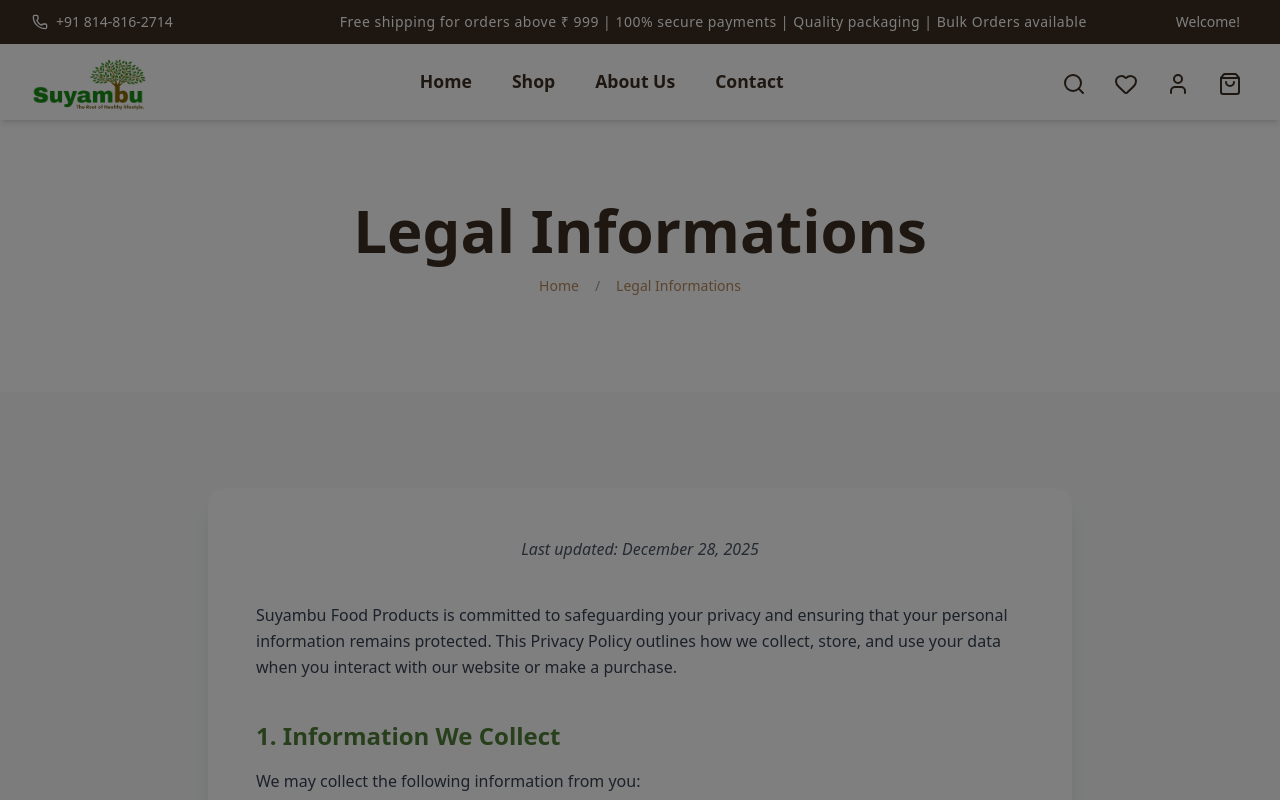
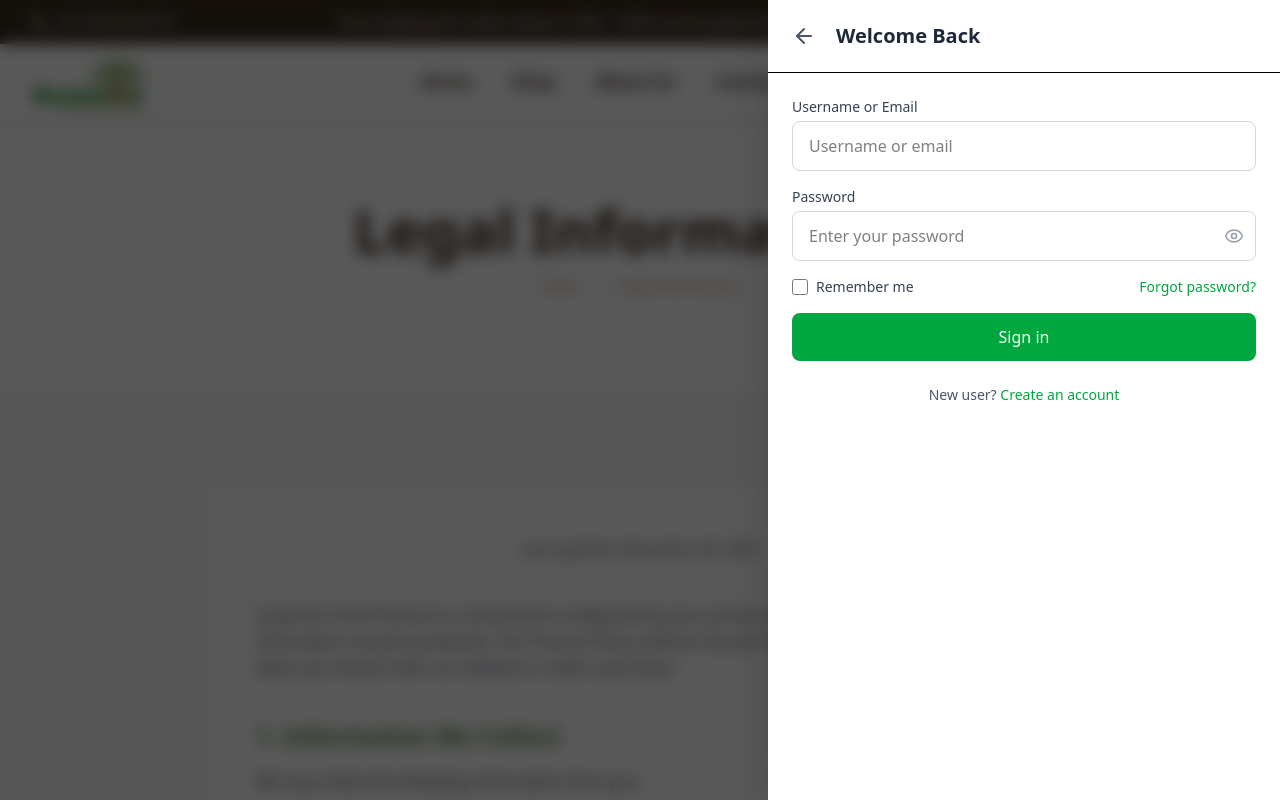
Before and after one commit to SanjayRavichandran-Mscss/suyambufoodproducts_vpshost, a React (Vite) app in the folder client/: page /legal-info in a window 1280 px wide. Both pictures are taken after a click on the button 1126 px from the left and 84 px from the top of the page. Shown: the top 800 px of the page. Built offline with nearby package versions, Linux system fonts and the light colour scheme; no server answers.

Commit message:
side panel not working issue fixed in legalinfo

```diff
--- a/client/src/components/CustomerComponents/LegalInfo.jsx
+++ b/client/src/components/CustomerComponents/LegalInfo.jsx
@@ -5,15 +5,10 @@ import axios from "axios";
 import Swal from "sweetalert2";
 import Header from "./Header";
 import Footer from "./Footer";
-
-function decodeCustomerId(encodedId) {
-  try {
-    return atob(encodedId);
-  } catch {
-    console.error("Error decoding customerId:", encodedId);
-    return null;
-  }
-}
+import CustomerLogin from "../Authentication/CustomerLogin";
+import CustomerRegister from "../Authentication/CustomerRegister";
+import Cart from "./Cart";
+import MyOrders from "./MyOrders";
 
 export default function PrivacyPolicy() {
   const navigate = useNavigate();
@@ -21,12 +16,20 @@ export default function PrivacyPolicy() {
   const [cartItems, setCartItems] = useState([]);
   const [loading, setLoading] = useState(true);
 
+  // Modal states for side panels
+  const [showAuthModal, setShowAuthModal] = useState(null); // "login" | "register" | null
+  const [modalAnimation, setModalAnimation] = useState("");
+  const [showCartModal, setShowCartModal] = useState(false);
+  const [cartAnimation, setCartAnimation] = useState("");
+  const [showOrdersModal, setShowOrdersModal] = useState(false);
+  const [ordersAnimation, setOrdersAnimation] = useState("");
+
   const customerId = localStorage.getItem("customerId");
 
   const showMessage = (msg, icon = "success") => {
     Swal.fire({
       text: msg,
-      icon: icon,
+      icon,
       toast: true,
       position: "bottom-end",
       timer: 2000,
@@ -89,20 +92,74 @@ export default function PrivacyPolicy() {
     }
   };
 
+  // Header button handlers
   const handleLoginClick = () => {
-    window.openLoginPanel?.();
+    setModalAnimation("slide-in");
+    setShowAuthModal("login");
   };
 
   const handleRegisterClick = () => {
-    window.openRegisterPanel?.();
+    setModalAnimation("slide-in");
+    setShowAuthModal("register");
   };
 
   const handleCartClick = () => {
-    if (!customerData) handleLoginClick();
+    if (!customerData) {
+      handleLoginClick();
+      return;
+    }
+    setCartAnimation("slide-in");
+    setShowCartModal(true);
   };
 
   const handleOrdersClick = () => {
-    if (!customerData) handleLoginClick();
+    if (!customerData) {
+      handleLoginClick();
+      return;
+    }
+    setOrdersAnimation("slide-in");
+    setShowOrdersModal(true);
+  };
+
+  // Close handlers
+  const closeAuthModal = () => {
+    setModalAnimation("slide-out");
+    setTimeout(() => {
+      setShowAuthModal(null);
+      setModalAnimation("");
+    }, 300);
+  };
+
+  const closeCartModal = () => {
+    setCartAnimation("slide-out");
+    setTimeout(() => {
+      setShowCartModal(false);
+      setCartAnimation("");
+    }, 300);
+  };
+
+  const closeOrdersModal = () => {
+    setOrdersAnimation("slide-out");
+    setTimeout(() => {
+      setShowOrdersModal(false);
+      setOrdersAnimation("");
+    }, 300);
+  };
+
+  const switchToRegister = () => {
+    setModalAnimation("fade-out");
+    setTimeout(() => {
+      setShowAuthModal("register");
+      setModalAnimation("fade-in");
+    }, 300);
+  };
+
+  const switchToLogin = () => {
+    setModalAnimation("fade-out");
+    setTimeout(() => {
+      setShowAuthModal("login");
+      setModalAnimation("fade-in");
+    }, 300);
   };
 
   if (loading) {
@@ -340,6 +397,80 @@ export default function PrivacyPolicy() {
       </main>
 
       <Footer />
+
+      {/* Authentication Side Panel */}
+      {showAuthModal && (
+        <div
+          className={`fixed inset-0 z-50 transition-opacity duration-300 ${
+            modalAnimation.includes("in") ? "bg-black/30 backdrop-blur-sm" : "bg-transparent"
+          } ${modalAnimation.includes("in") ? "opacity-100" : "opacity-0 pointer-events-none"}`}
+          onClick={closeAuthModal}
+        >
+          <div
+            className={`absolute right-0 top-0 h-full w-full sm:w-96 md:w-4/5 lg:w-3/5 xl:w-2/5 bg-white shadow-2xl transform transition-transform duration-300 ${
+              modalAnimation === "slide-in" || modalAnimation === "fade-in" ? "translate-x-0" : "translate-x-full"
+            } overflow-y-auto`}
+            onClick={(e) => e.stopPropagation()}
+          >
+            <div className="h-full flex flex-col">
+              <div className={`transition-opacity duration-300 ${modalAnimation.includes("fade") ? (modalAnimation === "fade-in" ? "opacity-100" : "opacity-0") : "opacity-100"}`}>
+                {showAuthModal === "login" ? (
+                  <CustomerLogin onRegisterClick={switchToRegister} onClose={closeAuthModal} />
+                ) : (
+                  <CustomerRegister onLoginClick={switchToLogin} onClose={closeAuthModal} />
+                )}
+              </div>
+            </div>
+          </div>
+        </div>
+      )}
+
+      {/* Cart Side Panel */}
+      {showCartModal && customerData && (
+        <div
+          className={`fixed inset-0 z-50 transition-opacity duration-300 ${
+            cartAnimation === "slide-in" ? "bg-black/30 backdrop-blur-sm" : "bg-transparent"
+          } ${cartAnimation === "slide-in" ? "opacity-100" : "opacity-0 pointer-events-none"}`}
+          onClick={closeCartModal}
+        >
+          <div
+            className={`absolute right-0 top-0 h-full w-full sm:w-96 md:w-4/5 lg:w-3/5 xl:w-2/5 bg-white shadow-2xl transform transition-transform duration-300 ${
+              cartAnimation === "slide-in" ? "translate-x-0" : "translate-x-full"
+            } overflow-y-auto`}
+            onClick={(e) => e.stopPropagation()}
+          >
+            <Cart
+              customerId={customerId}
+              cartItems={cartItems}
+              updateQuantity={() => fetchCart()}
+              handleRemoveItem={() => fetchCart()}
+              handleCloseCart={closeCartModal}
+            />
+          </div>
+        </div>
+      )}
+
+      {/* Orders Side Panel */}
+      {showOrdersModal && customerData && (
+        <div
+          className={`fixed inset-0 z-50 transition-opacity duration-300 ${
+            ordersAnimation === "slide-in" ? "bg-black/30 backdrop-blur-sm" : "bg-transparent"
+          } ${ordersAnimation === "slide-in" ? "opacity-100" : "opacity-0 pointer-events-none"}`}
+          onClick={closeOrdersModal}
+        >
+          <div
+            className={`absolute right-0 top-0 h-full w-full sm:w-96 md:w-4/5 lg:w-3/5 xl:w-2/5 bg-white shadow-2xl transform transition-transform duration-300 ${
+              ordersAnimation === "slide-in" ? "translate-x-0" : "translate-x-full"
+            } overflow-y-auto`}
+            onClick={(e) => e.stopPropagation()}
+          >
+            <MyOrders
+              customerId={customerId}
+              handleCloseOrders={closeOrdersModal}
+            />
+          </div>
+        </div>
+      )}
     </div>
   );
 }
```
